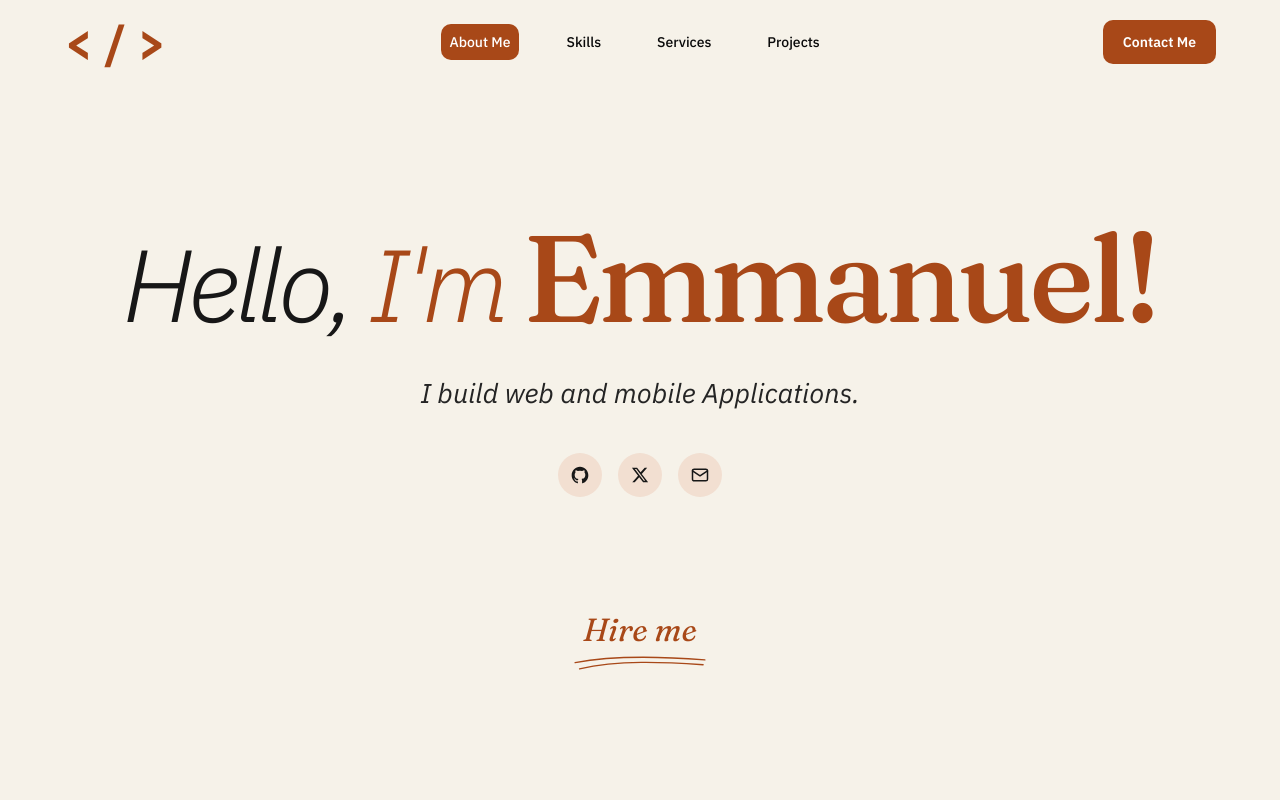
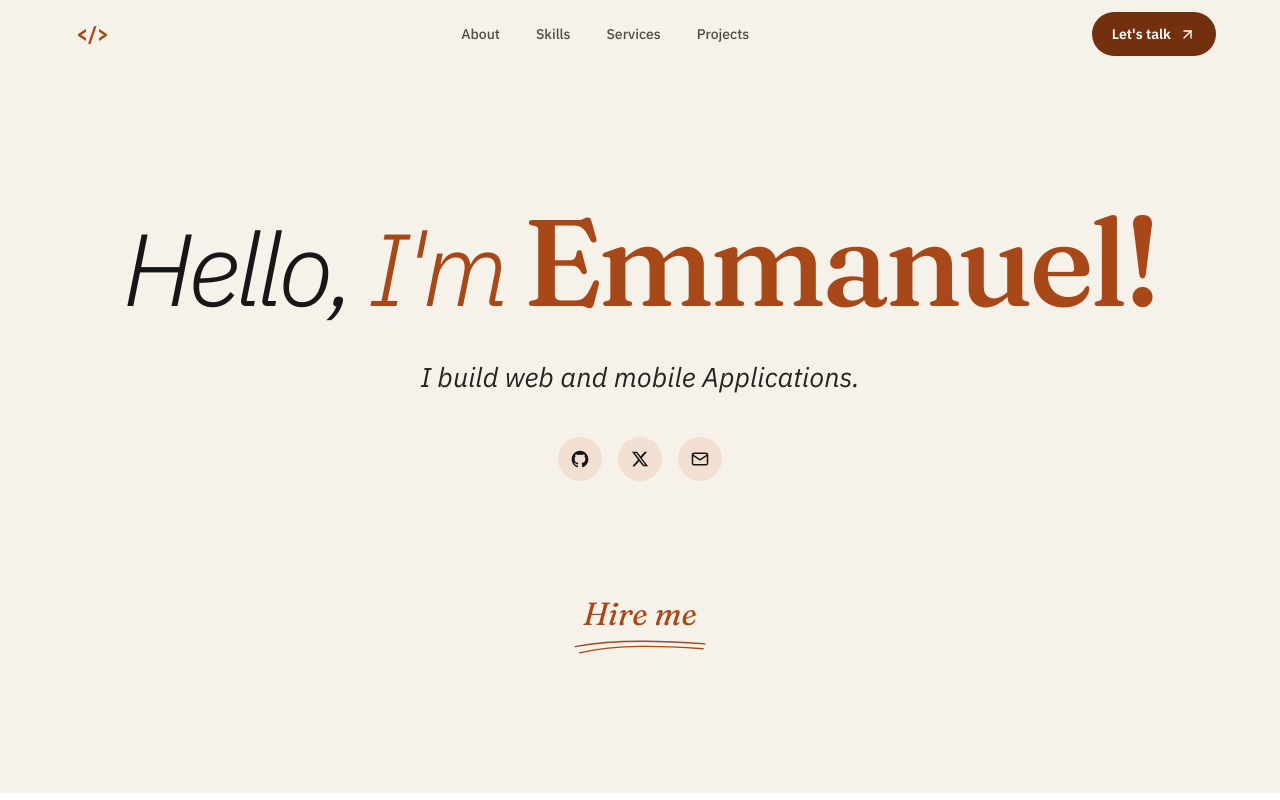
Before and after one commit to Opesco12/my-portfolio, a React (Vite) app: page / in a window 1280 px wide. Shown: the top 800 px of the page. Built offline with nearby package versions, Linux system fonts and the light colour scheme.

Commit message:
chore: revamp navbar

```diff
--- a/src/components/Navbar.tsx
+++ b/src/components/Navbar.tsx
@@ -1,6 +1,16 @@
-import { useState, useEffect } from "react";
-import { useLocation, useNavigate } from "react-router-dom";
-import { motion } from "framer-motion";
+import { useCallback, useEffect, useState } from "react";
+import { AnimatePresence, motion } from "framer-motion";
+import { ArrowUpRight, Menu, X } from "lucide-react";
+import { Link, useLocation, useNavigate } from "react-router-dom";
+
+const sectionIds = ["about", "skills", "services", "projects", "contact"];
+
+const navLinks = [
+  { name: "About", id: "about", href: "/#about" },
+  { name: "Skills", id: "skills", href: "/#skills" },
+  { name: "Services", id: "services", href: "/#services" },
+  { name: "Projects", id: "projects", href: "/#projects" },
+];
 
 const Navbar = () => {
   const [isMenuOpen, setIsMenuOpen] = useState(false);
@@ -9,218 +19,284 @@ const Navbar = () => {
   const location = useLocation();
   const navigate = useNavigate();
 
-  const toggleMenu = () => {
-    setIsMenuOpen(!isMenuOpen);
-  };
+  const scrollToSection = useCallback(
+    (sectionId: string) => {
+      setActiveSection(sectionId);
 
-  useEffect(() => {
-    const handleScroll = () => setIsScrolled(window.scrollY > 8);
-
-    handleScroll();
-    window.addEventListener("scroll", handleScroll, { passive: true });
-
-    return () => window.removeEventListener("scroll", handleScroll);
-  }, []);
-
-  const scrollToSection = (sectionId: string) => {
       if (location.pathname !== "/") {
-      navigate("/");
-      setTimeout(() => {
-        const element = document.getElementById(sectionId);
-        if (element) {
-          element.scrollIntoView({ behavior: "smooth" });
-        }
-      }, 100);
+        navigate(`/#${sectionId}`);
         return;
       }
 
       const element = document.getElementById(sectionId);
-    if (element) {
-      element.scrollIntoView({ behavior: "smooth" });
-    }
-  };
+      if (!element) return;
+
+      const navbarOffset = 88;
+      const top = element.getBoundingClientRect().top + window.scrollY;
+      window.scrollTo({ top: top - navbarOffset, behavior: "smooth" });
+    },
+    [location.pathname, navigate],
+  );
+
+  useEffect(() => {
+    const updateNavbar = () => setIsScrolled(window.scrollY > 12);
+
+    updateNavbar();
+    window.addEventListener("scroll", updateNavbar, { passive: true });
+
+    return () => window.removeEventListener("scroll", updateNavbar);
+  }, []);
 
   useEffect(() => {
     if (location.pathname !== "/") return;
 
-    if (!location.hash) {
-      setActiveSection("about");
-    }
+    let animationFrame = 0;
 
-    const sections = ["about", "skills", "services", "projects", "contact"];
-    const observerOptions = {
-      root: null,
-      rootMargin: "0px",
-      threshold: 0.2,
+    const updateActiveSection = () => {
+      cancelAnimationFrame(animationFrame);
+      animationFrame = requestAnimationFrame(() => {
+        const probePosition =
+          window.scrollY + Math.min(window.innerHeight * 0.35, 320);
+        let currentSection = sectionIds[0];
+
+        sectionIds.forEach((id) => {
+          const section = document.getElementById(id);
+          if (!section) return;
+
+          const sectionTop =
+            section.getBoundingClientRect().top + window.scrollY;
+          if (sectionTop <= probePosition) currentSection = id;
+        });
+
+        const isAtPageBottom =
+          window.innerHeight + window.scrollY >=
+          document.documentElement.scrollHeight - 4;
+
+        setActiveSection(isAtPageBottom ? "contact" : currentSection);
+      });
     };
 
-    const observer = new IntersectionObserver((entries) => {
-      entries.forEach((entry) => {
-        if (entry.isIntersecting) {
-          setActiveSection(entry.target.id);
-        }
-      });
-    }, observerOptions);
+    updateActiveSection();
+    window.addEventListener("scroll", updateActiveSection, { passive: true });
+    window.addEventListener("resize", updateActiveSection);
 
-    sections.forEach((id) => {
-      const element = document.getElementById(id);
-      if (element) observer.observe(element);
-    });
+    return () => {
+      cancelAnimationFrame(animationFrame);
+      window.removeEventListener("scroll", updateActiveSection);
+      window.removeEventListener("resize", updateActiveSection);
+    };
+  }, [location.pathname]);
+
+  useEffect(() => {
+    if (location.pathname !== "/") return;
 
     const hash = location.hash.replace("#", "");
-    if (hash && sections.includes(hash)) {
-      setActiveSection(hash);
-      const element = document.getElementById(hash);
-      if (element) {
-        element.scrollIntoView({ behavior: "smooth" });
-      }
-    }
+    if (!sectionIds.includes(hash)) return;
+
+    const animationFrame = requestAnimationFrame(() => scrollToSection(hash));
+    return () => cancelAnimationFrame(animationFrame);
+  }, [location.hash, location.pathname, scrollToSection]);
+
+  useEffect(() => {
+    setIsMenuOpen(false);
+  }, [location.pathname, location.hash]);
+
+  useEffect(() => {
+    if (!isMenuOpen) return;
+
+    const previousOverflow = document.body.style.overflow;
+    const closeOnEscape = (event: KeyboardEvent) => {
+      if (event.key === "Escape") setIsMenuOpen(false);
+    };
+
+    document.body.style.overflow = "hidden";
+    window.addEventListener("keydown", closeOnEscape);
 
     return () => {
-      sections.forEach((id) => {
-        const element = document.getElementById(id);
-        if (element) observer.unobserve(element);
-      });
+      document.body.style.overflow = previousOverflow;
+      window.removeEventListener("keydown", closeOnEscape);
     };
-  }, [location.pathname, location.hash]);
+  }, [isMenuOpen]);
 
-  const getActiveLink = () => {
-    if (location.pathname === "/projects") return "projects";
-    return location.pathname === "/" ? activeSection : "about";
+  const activeLink = location.pathname.startsWith("/projects")
+    ? "projects"
+    : location.pathname === "/"
+      ? activeSection
+      : "about";
+
+  const handleHomeClick = (event: React.MouseEvent<HTMLAnchorElement>) => {
+    if (location.pathname !== "/") return;
+
+    event.preventDefault();
+    window.scrollTo({ top: 0, behavior: "smooth" });
   };
 
-  const navLinks = [
-    { name: "About Me", id: "about", href: "/#about" },
-    { name: "Skills", id: "skills", href: "/#skills" },
-    { name: "Services", id: "services", href: "/#services" },
-    { name: "Projects", id: "projects", href: "/projects" },
-  ];
-
   return (
+    <>
       <nav
-      className={`sticky top-0 z-50 border-b px-5 py-2 transition-[background-color,border-color,box-shadow,backdrop-filter] duration-500 sm:px-8 ${
+        aria-label="Main navigation"
+        className={`sticky top-0 z-50 border-b px-5 py-3 transition-[background-color,border-color,box-shadow,backdrop-filter] duration-300 sm:px-8 ${
           isScrolled
-          ? "border-white/40 bg-white/25 shadow-[0_8px_32px_rgba(75,46,29,0.08)] backdrop-blur-2xl backdrop-saturate-150"
-          : "border-transparent bg-[#f6f2e9] shadow-none backdrop-blur-none"
+            ? "border-primary/10 bg-[#f6f2e9]/85 shadow-[0_10px_35px_rgba(75,46,29,0.09)] backdrop-blur-xl"
+            : "border-transparent bg-[#f6f2e9]"
         }`}
       >
         <div className="mx-auto grid w-full max-w-6xl grid-cols-[auto_1fr_auto] items-center gap-4">
-        <div>
-          <p className="text-4xl font-extrabold text-primary md:text-5xl">
+          <Link
+            to="/"
+            onClick={handleHomeClick}
+            aria-label="Go to the top of the homepage"
+            className="inline-flex h-11 items-center rounded-xl px-3 font-mono text-xl font-bold tracking-[-0.12em] text-primary transition-colors hover:bg-primary hover:text-white"
+          >
             {"< / >"}
-          </p>
-        </div>
-        <ul className="hidden md:flex items-center justify-center py-4 gap-4 sm:text-sm lg:gap-10">
-          {navLinks.map((link) => (
-            <li
-              key={link.id}
-              className={`font-medium cursor-pointer p-2 rounded-lg transition-colors ${
-                getActiveLink() === link.id
-                  ? "bg-primary text-white"
-                  : "hover:text-primary"
-              }`}
-            >
+          </Link>
+
+          <ul className="mx-auto hidden items-center gap-1 rounded-full p-1 md:flex">
+            {navLinks.map((link) => {
+              const isActive = activeLink === link.id;
+
+              return (
+                <li key={link.id}>
                   <a
                     href={link.href}
-                onClick={(e) => {
-                  if (link.href.startsWith("/#")) {
-                    e.preventDefault();
+                    aria-current={isActive ? "location" : undefined}
+                    onClick={(event) => {
+                      event.preventDefault();
                       scrollToSection(link.id);
-                  }
                     }}
+                    className={`block rounded-full px-4 py-2 text-sm font-medium transition-all duration-200 ${
+                      isActive
+                        ? "bg-primary text-white shadow-sm"
+                        : "text-[#514b45] hover:bg-primary/8 hover:text-primary"
+                    }`}
                   >
                     {link.name}
                   </a>
                 </li>
-          ))}
+              );
+            })}
           </ul>
-        <div className="hidden md:flex items-center justify-end">
+
+          <div className="hidden items-center justify-end md:flex">
             <a
               href="/#contact"
-            onClick={(e) => {
-              e.preventDefault();
+              onClick={(event) => {
+                event.preventDefault();
                 scrollToSection("contact");
               }}
-            className="rounded-lg bg-primary px-5 py-3 text-sm font-semibold text-white transition-colors hover:bg-primary/85"
+              className={`group inline-flex items-center gap-2 rounded-full px-5 py-3 text-sm font-semibold text-white transition-colors ${
+                activeLink === "contact"
+                  ? "bg-dark-primary"
+                  : "bg-primary hover:bg-dark-primary"
+              }`}
             >
-            Contact Me
+              Let&apos;s talk
+              <ArrowUpRight
+                size={17}
+                strokeWidth={1.9}
+                aria-hidden="true"
+                className="transition-transform group-hover:-translate-y-0.5 group-hover:translate-x-0.5"
+              />
             </a>
           </div>
-        {!isMenuOpen && (
-          <div className="flex items-center justify-end px-4 py-2 md:hidden">
-            <svg
-              onClick={toggleMenu}
-              xmlns="http://www.w3.org/2000/svg"
-              width="35"
-              height="35"
-              viewBox="0 0 30 30"
-              className="cursor-pointer"
+
+          <button
+            type="button"
+            onClick={() => setIsMenuOpen(true)}
+            aria-label="Open navigation menu"
+            aria-expanded={isMenuOpen}
+            className="flex h-11 w-11 items-center justify-center justify-self-end rounded-full border border-primary/15 bg-white/60 text-[#292621] transition-colors hover:bg-primary hover:text-white md:hidden"
           >
-              <path d="M 3 7 A 1.0001 1.0001 0 1 0 3 9 L 27 9 A 1.0001 1.0001 0 1 0 27 7 L 3 7 z M 3 14 A 1.0001 1.0001 0 1 0 3 16 L 27 16 A 1.0001 1.0001 0 1 0 27 14 L 3 14 z M 3 21 A 1.0001 1.0001 0 1 0 3 23 L 27 23 A 1.0001 1.0001 0 1 0 27 21 L 3 21 z"></path>
-            </svg>
+            <Menu
+              size={22}
+              aria-hidden="true"
+            />
+          </button>
         </div>
-        )}
+      </nav>
+
+      <AnimatePresence>
         {isMenuOpen && (
           <motion.div
-            initial={{ x: -100 }}
-            animate={{ x: 0 }}
-            transition={{ duration: 0.5 }}
-            className="absolute w-screen bg-light-primary/95 h-screen top-0 z-[100] backdrop-blur-md"
+            initial={{ opacity: 0, x: "100%" }}
+            animate={{ opacity: 1, x: 0 }}
+            exit={{ opacity: 0, x: "100%" }}
+            transition={{ duration: 0.32, ease: "easeInOut" }}
+            className="fixed inset-0 z-[100] bg-[#241710] px-5 py-3 text-white sm:px-8 md:hidden"
           >
-            <div className="flex items-center justify-end px-4 py-2 md:hidden">
-              <svg
-                onClick={toggleMenu}
-                xmlns="http://www.w3.org/2000/svg"
-                width="35"
-                height="35"
-                viewBox="0 0 50 50"
-                className="cursor-pointer"
+            <div className="mx-auto flex h-full max-w-6xl flex-col">
+              <div className="flex items-center justify-between">
+                <span className="font-mono text-xl font-bold tracking-[-0.12em] text-light-primary">
+                  {"< / >"}
+                </span>
+                <button
+                  type="button"
+                  onClick={() => setIsMenuOpen(false)}
+                  aria-label="Close navigation menu"
+                  className="flex h-11 w-11 items-center justify-center rounded-full border border-white/20 text-white transition-colors hover:bg-white hover:text-[#241710]"
                 >
-                <path d="M 7.71875 6.28125 L 6.28125 7.71875 L 23.5625 25 L 6.28125 42.28125 L 7.71875 43.71875 L 25 26.4375 L 42.28125 43.71875 L 43.71875 42.28125 L 26.4375 25 L 43.71875 7.71875 L 42.28125 6.28125 L 25 23.5625 Z"></path>
-              </svg>
+                  <X
+                    size={23}
+                    aria-hidden="true"
+                  />
+                </button>
               </div>
-            <ul className="flex flex-col items-center justify-center h-full gap-15 text-lg">
-              {navLinks.map((link) => (
-                <li
-                  key={link.id}
-                  className={`cursor-pointer transition-colors ${
-                    getActiveLink() === link.id
-                      ? "text-white bg-primary p-2 rounded-lg"
-                      : "text-white hover:text-gray-200"
+
+              <div className="flex flex-1 flex-col justify-center">
+                <p className="mb-7 text-xs font-semibold uppercase tracking-[0.2em] text-light-primary">
+                  Navigate
+                </p>
+                <ul className="space-y-2">
+                  {navLinks.map((link, index) => {
+                    const isActive = activeLink === link.id;
+
+                    return (
+                      <li key={link.id}>
+                        <a
+                          href={link.href}
+                          aria-current={isActive ? "location" : undefined}
+                          onClick={(event) => {
+                            event.preventDefault();
+                            setIsMenuOpen(false);
+                            scrollToSection(link.id);
+                          }}
+                          className={`flex items-center justify-between border-b py-4 font-display text-3xl transition-colors ${
+                            isActive
+                              ? "border-light-primary text-light-primary"
+                              : "border-white/15 text-white hover:text-light-primary"
                           }`}
                         >
-                  <a
-                    href={link.href}
-                    onClick={(e) => {
-                      toggleMenu();
-                      if (link.href.startsWith("/#")) {
-                        e.preventDefault();
-                        scrollToSection(link.id);
-                      }
-                    }}
-                  >
-                    {link.name}
+                          <span>{link.name}</span>
+                          <span className="font-sans text-xs text-white/45">
+                            {String(index + 1).padStart(2, "0")}
+                          </span>
                         </a>
                       </li>
-              ))}
-              <li>
+                    );
+                  })}
+                </ul>
+
                 <a
                   href="/#contact"
-                  onClick={(e) => {
-                    e.preventDefault();
-                    toggleMenu();
+                  onClick={(event) => {
+                    event.preventDefault();
+                    setIsMenuOpen(false);
                     scrollToSection("contact");
                   }}
-                  className="rounded-lg bg-primary px-5 py-3 font-semibold text-white"
+                  className="mt-9 inline-flex w-fit items-center gap-2 rounded-full bg-primary px-6 py-3.5 text-sm font-semibold text-white"
                 >
-                  Contact Me
+                  Let&apos;s talk
+                  <ArrowUpRight
+                    size={17}
+                    aria-hidden="true"
+                  />
                 </a>
-              </li>
-            </ul>
+              </div>
+            </div>
           </motion.div>
         )}
-      </div>
-    </nav>
+      </AnimatePresence>
+    </>
   );
 };
 
```
Lines whose indentation alone changed are shown as unchanged.
